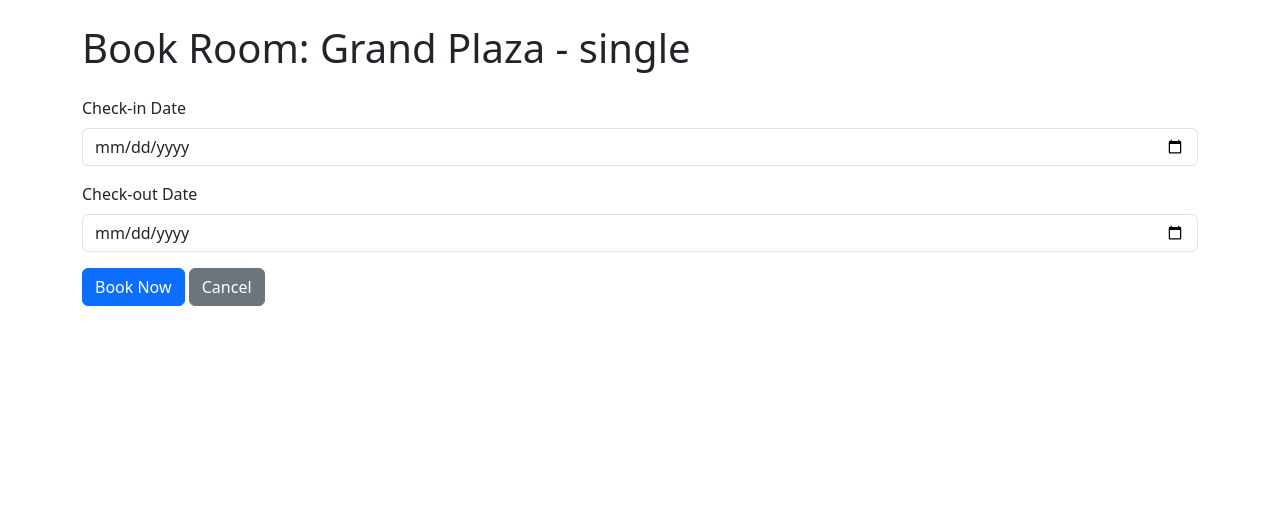
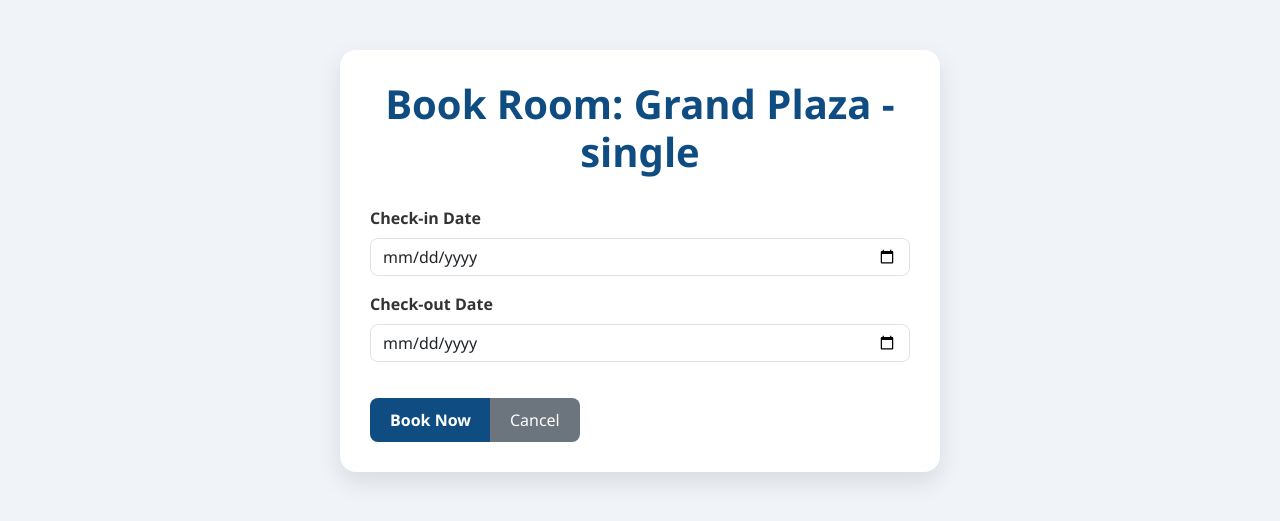
Before and after one commit to LAXMIKANT02/hbs-pbl, a Django app: page /book/39/ in a window 1280 px wide. Shown: the top 521 px of the page. Run offline with Django 5.2, Linux system fonts and the light colour scheme; a user stored in the database is signed in; data comes from the database, SQL or seed files in the repository; both versions use the stored data as it was after the commit; some libraries are stand-ins or nearby versions.

Commit message:
add style to book_room and contact_us

```diff
--- a/booking/templates/booking/book_room.html
+++ b/booking/templates/booking/book_room.html
@@ -4,19 +4,83 @@
     <title>Book Room</title>
     <link href="https://cdn.jsdelivr.net/npm/bootstrap@5.3.0/dist/css/bootstrap.min.css" rel="stylesheet">
     <style>
-        /* Simple fade-in animation */
+        body {
+            background: #f0f4f8;
+            font-family: 'Segoe UI', Tahoma, Geneva, Verdana, sans-serif;
+        }
+
         .fade-in {
             animation: fadeIn 1s ease-in-out;
         }
+
         @keyframes fadeIn {
-            from {opacity: 0;}
-            to {opacity: 1;}
+            from { opacity: 0; }
+            to { opacity: 1; }
+        }
+
+        .booking-card {
+            max-width: 600px;
+            margin: 50px auto;
+            padding: 30px;
+            border-radius: 16px;
+            box-shadow: 0 10px 25px rgba(0, 0, 0, 0.1);
+            background-color: #ffffff;
+        }
+
+        h1 {
+            color: #0f4c81;
+            font-weight: 700;
+            text-align: center;
+            margin-bottom: 30px;
+        }
+
+        .form-label {
+            font-weight: 600;
+            color: #333;
+        }
+
+        .form-control {
+            border-radius: 8px;
+            transition: box-shadow 0.2s ease;
+        }
+
+        .form-control:focus {
+            box-shadow: 0 0 0 4px rgba(15, 76, 129, 0.2);
+            border-color: #0f4c81;
+        }
+
+        .btn-primary {
+            background-color: #0f4c81;
+            border: none;
+            border-radius: 8px;
+            padding: 10px 20px;
+            color: #ffffff;
+            font-weight: 600;
+            transition: background-color 0.3s ease;
+        }
+
+        .btn-primary:hover {
+            background-color: #1864ab;
+        }
+
+        .btn-secondary {
+            border-radius: 8px;
+            padding: 10px 20px;
+            background-color: #6c757d;
+            border: none;
+            margin-left: 10px;
+        }
+
+        .btn-group {
+            text-align: center;
+            margin-top: 20px;
         }
     </style>
 </head>
 <body>
-<div class="container mt-4 fade-in">
-    <h1 class="mb-4">Book Room: {{ room.hotel.name }} - {{ room.room_type }}</h1>
+<div class="container fade-in">
+    <div class="booking-card">
+        <h1>Book Room: {{ room.hotel.name }} - {{ room.room_type }}</h1>
         <form method="post" novalidate>
             {% csrf_token %}
             <div class="mb-3">
@@ -27,10 +91,14 @@
                 <label for="id_check_out" class="form-label">Check-out Date</label>
                 <input type="date" name="check_out" id="id_check_out" class="form-control" required>
             </div>
+            <div class="btn-group">
                 <button type="submit" class="btn btn-primary">Book Now</button>
                 <a href="{% url 'booking:hotel_detail' room.hotel.id %}" class="btn btn-secondary">Cancel</a>
+            </div>
         </form>
     </div>
+</div>
+
 <script src="https://cdn.jsdelivr.net/npm/bootstrap@5.3.0/dist/js/bootstrap.bundle.min.js"></script>
 </body>
 </html>
--- a/booking/templates/booking/contact_us.html
+++ b/booking/templates/booking/contact_us.html
@@ -15,15 +15,15 @@
     <form method="post" novalidate>
         {% csrf_token %}
         <div class="mb-3">
-            <label for="name" class="form-label text-white">Name</label>
+            <label for="name" class="form-label text-black">Name</label>
             <input type="text" class="form-control" id="name" name="name" required aria-required="true" />
         </div>
         <div class="mb-3">
-            <label for="email" class="form-label text-white">Email</label>
+            <label for="email" class="form-label text-black">Email</label>
             <input type="email" class="form-control" id="email" name="email" required aria-required="true" />
         </div>
         <div class="mb-3">
-            <label for="message" class="form-label text-white">Message</label>
+            <label for="message" class="form-label text-black">Message</label>
             <textarea class="form-control" id="message" name="message" rows="5" required aria-required="true"></textarea>
         </div>
         <button type="submit" class="btn btn-primary">Send</button>
```
Also changed, not shown: booking/templates/booking/base.html (+9 -0 lines), booking/templates/booking/hotel_detail.html (+19 -0 lines), booking/templates/booking/hotel_list.html (+8 -0 lines), db.sqlite3. Lines whose indentation alone changed are shown as unchanged.
